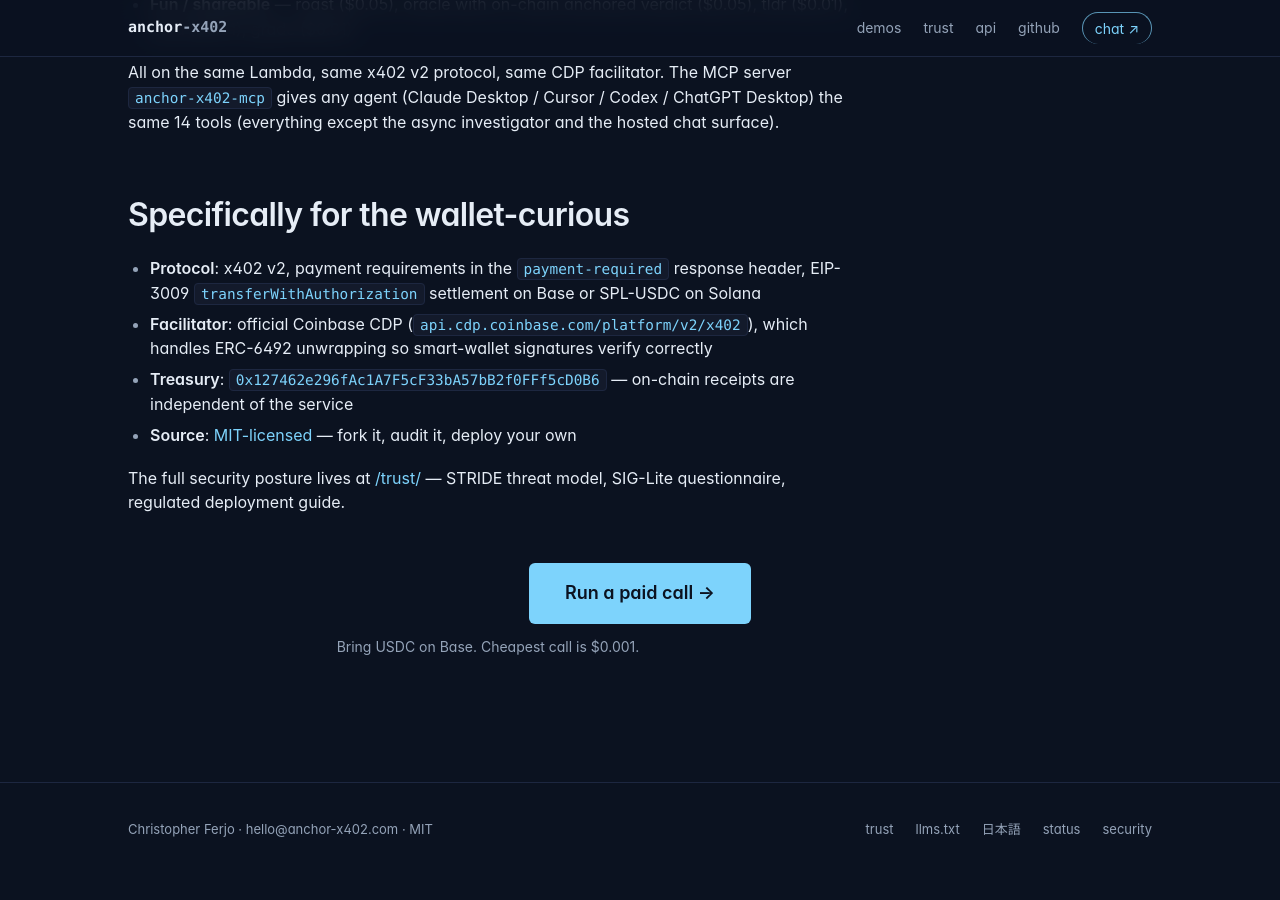
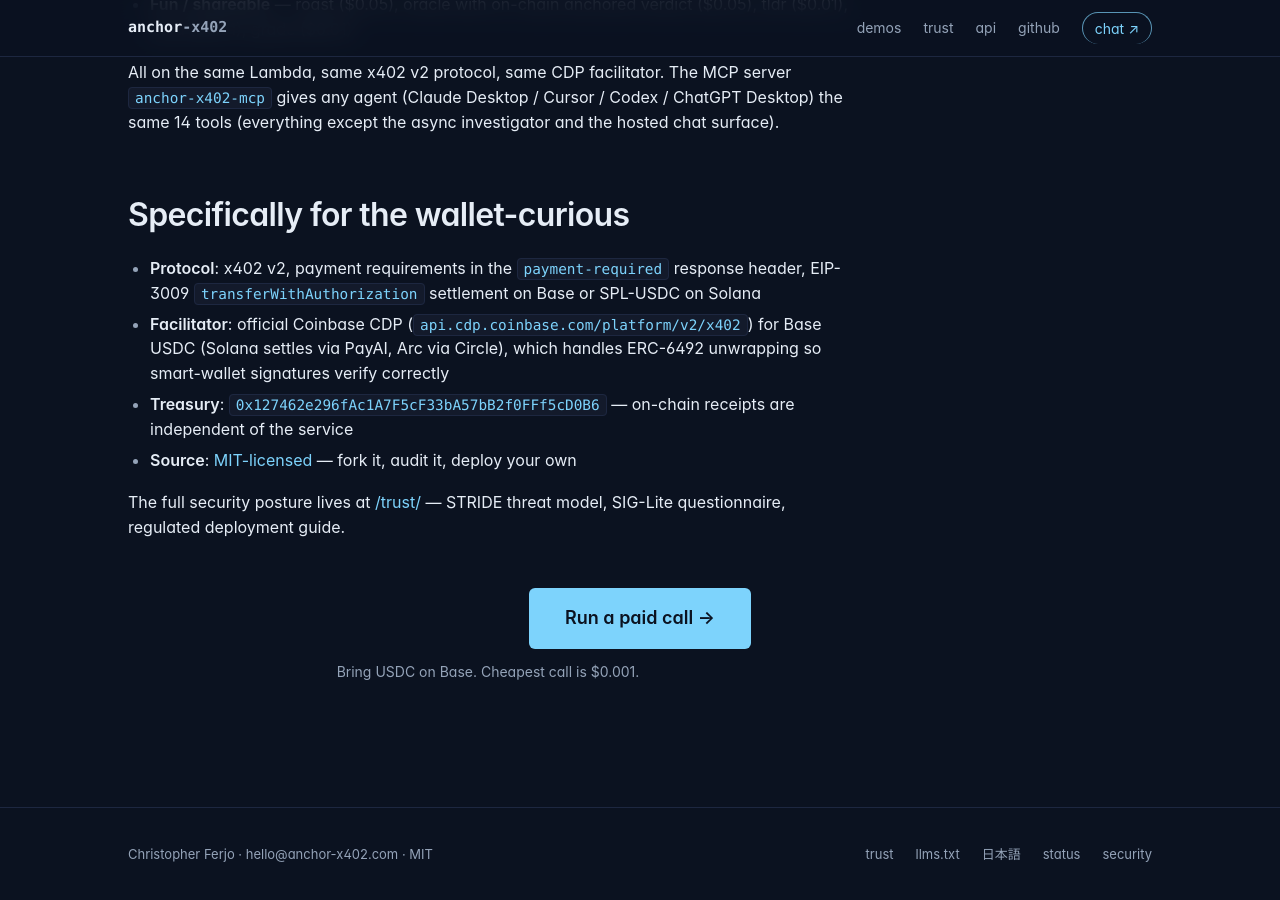
Before and after one commit to hypeprinter007-stack/anchor-x402, a Jekyll site: the page built from docs/demo.md, in a window 1280 px wide and 900 px high, scrolled down 1856 px. Built offline with Jekyll 4.4.1, drawn with Linux system fonts in a browser that asks for light colours; before the commit the page ends 2731 px from its top, so only the background shows below that.

Commit message:
docs: Solana settles via PayAI, Arc via Circle, not CDP
The homepage rail card and llms.txt (en, ja) said all USDC settles via
Coinbase CDP. Only Base does; Solana is routed to PayAI and Arc to
Circle's facilitator.

Co-Authored-By: Claude Opus 5.5 (1M context) <noreply@anthropic.com>

```diff
--- a/docs/_data/endpoints.yml
+++ b/docs/_data/endpoints.yml
@@ -12,7 +12,7 @@ rails:
     name: Solana
     asset: USDC
     network: Solana mainnet
-    facilitator: Coinbase CDP
+    facilitator: PayAI
     color: "#14f195"
   - id: arc
     name: Arc
--- a/docs/demo.md
+++ b/docs/demo.md
@@ -58,7 +58,7 @@ All on the same Lambda, same x402 v2 protocol, same CDP facilitator. The MCP ser
 ## Specifically for the wallet-curious
 
 - **Protocol**: x402 v2, payment requirements in the `payment-required` response header, EIP-3009 `transferWithAuthorization` settlement on Base or SPL-USDC on Solana
-- **Facilitator**: official Coinbase CDP (`api.cdp.coinbase.com/platform/v2/x402`), which handles ERC-6492 unwrapping so smart-wallet signatures verify correctly
+- **Facilitator**: official Coinbase CDP (`api.cdp.coinbase.com/platform/v2/x402`) for Base USDC (Solana settles via PayAI, Arc via Circle), which handles ERC-6492 unwrapping so smart-wallet signatures verify correctly
 - **Treasury**: [`0x127462e296fAc1A7F5cF33bA57bB2f0FFf5cD0B6`](https://basescan.org/address/0x127462e296fAc1A7F5cF33bA57bB2f0FFf5cD0B6) — on-chain receipts are independent of the service
 - **Source**: [MIT-licensed](https://github.com/hypeprinter007-stack/anchor-x402) — fork it, audit it, deploy your own
 
--- a/docs/llms.ja.txt
+++ b/docs/llms.ja.txt
@@ -4,7 +4,7 @@
 
 > AIエージェント向けのx402従量課金サービス18種。決済レールは4系統 — Base・Solana・ArcのUSDC、Polygon上のJPYC — に加え、chat.anchor-x402.comで提供されるホスト型チャットボット。コール単位の決済で、APIキー・アカウント登録・サブスクリプション、いずれも不要です。
 
-anchor-x402は、AWS Lambda + FastAPI上で動作する18種のステートレスサービスを公開しています。各エンドポイントは `extensions.bazaar` を含むx402 v2のPaymentRequiredチャレンジを返却し、クライアントはBase・Solana・Polygonいずれかのウォレットから、EIP-3009 transferWithAuthorizationを用いて1コールあたり $0.001〜$1.77 USDC（またはJPYC換算で ¥0.1〜¥350）を支払います。USDCはCoinbase CDPファシリテーター経由、JPYCはPolygon上のインプロセス・ファシリテーター経由で決済されます。本番稼働中：https://api.anchor-x402.com
+anchor-x402は、AWS Lambda + FastAPI上で動作する18種のステートレスサービスを公開しています。各エンドポイントは `extensions.bazaar` を含むx402 v2のPaymentRequiredチャレンジを返却し、クライアントはBase・Solana・Arc・Polygonいずれかのウォレットから（EVMチェーンではEIP-3009 transferWithAuthorizationを用いて）1コールあたり $0.001〜$1.77 USDC（またはJPYC換算で ¥0.1〜¥350）を支払います。USDCはBaseではCoinbase CDP、SolanaではPayAI、ArcではCircleのファシリテーター経由、JPYCはPolygon上のインプロセス・ファシリテーター経由で決済されます。本番稼働中：https://api.anchor-x402.com
 
 **JPYCレールについて：** 円建て金額は固定ティアであり、為替レートによる動的換算ではありません。約¥200/USDを前提に設定され、オラクルは使用していません。したがってJPYC支払いのUSD換算額は実勢レートに応じて上下します — 円が¥200/USDより強い場合はUSD価格より高く（直近では約+27%）、弱い場合は安くなります。$0.001ティアは¥0.2ではなく¥0.1に丸めているため、他ティアの前提レートより低い水準です。両レールとも額面通りに受け付けます。402チャレンジ内の`accepts`を比較し、ご都合の良いレールでお支払いください。
 
--- a/docs/llms.txt
+++ b/docs/llms.txt
@@ -4,7 +4,7 @@
 
 > Eighteen x402-paid services for AI agents on four settlement rails — USDC on Base, Solana and Arc, and JPYC on Polygon — plus a hosted chatbot at chat.anchor-x402.com. Pay-per-call, no API keys, no accounts, no subscriptions.
 
-anchor-x402 exposes 18 stateless services on AWS Lambda + FastAPI. Each endpoint returns an x402 v2 PaymentRequired challenge with `extensions.bazaar`; clients pay $0.001–$1.77 USDC (or the JPYC equivalent ¥0.1–¥350) per call from any Base, Solana, or Polygon wallet via EIP-3009 transferWithAuthorization. USDC settles via Coinbase's CDP facilitator; JPYC settles via an in-process facilitator on Polygon. Live at https://api.anchor-x402.com.
+anchor-x402 exposes 18 stateless services on AWS Lambda + FastAPI. Each endpoint returns an x402 v2 PaymentRequired challenge with `extensions.bazaar`; clients pay $0.001–$1.77 USDC (or the JPYC equivalent ¥0.1–¥350) per call from any Base, Solana, Arc, or Polygon wallet (EIP-3009 transferWithAuthorization on the EVM chains). USDC settles via Coinbase's CDP facilitator on Base, PayAI on Solana, and Circle on Arc; JPYC settles via an in-process facilitator on Polygon. Live at https://api.anchor-x402.com.
 
 **On the JPYC rail:** the yen amounts are fixed tiers, not a live FX conversion. They are pegged at an assumed ~¥200/USD with no oracle, so the USD-equivalent of a JPYC payment floats with the real rate in both directions — worth more than the USD price when the yen is stronger than ¥200/USD (recently ~+27%), less when it is weaker. The $0.001 tier is snapped to ¥0.1 rather than ¥0.2 and so sits below the other tiers' implied rate. Both rails are honoured at face value; compare the `accepts` entries in the 402 challenge and pay whichever suits you.
 
```
